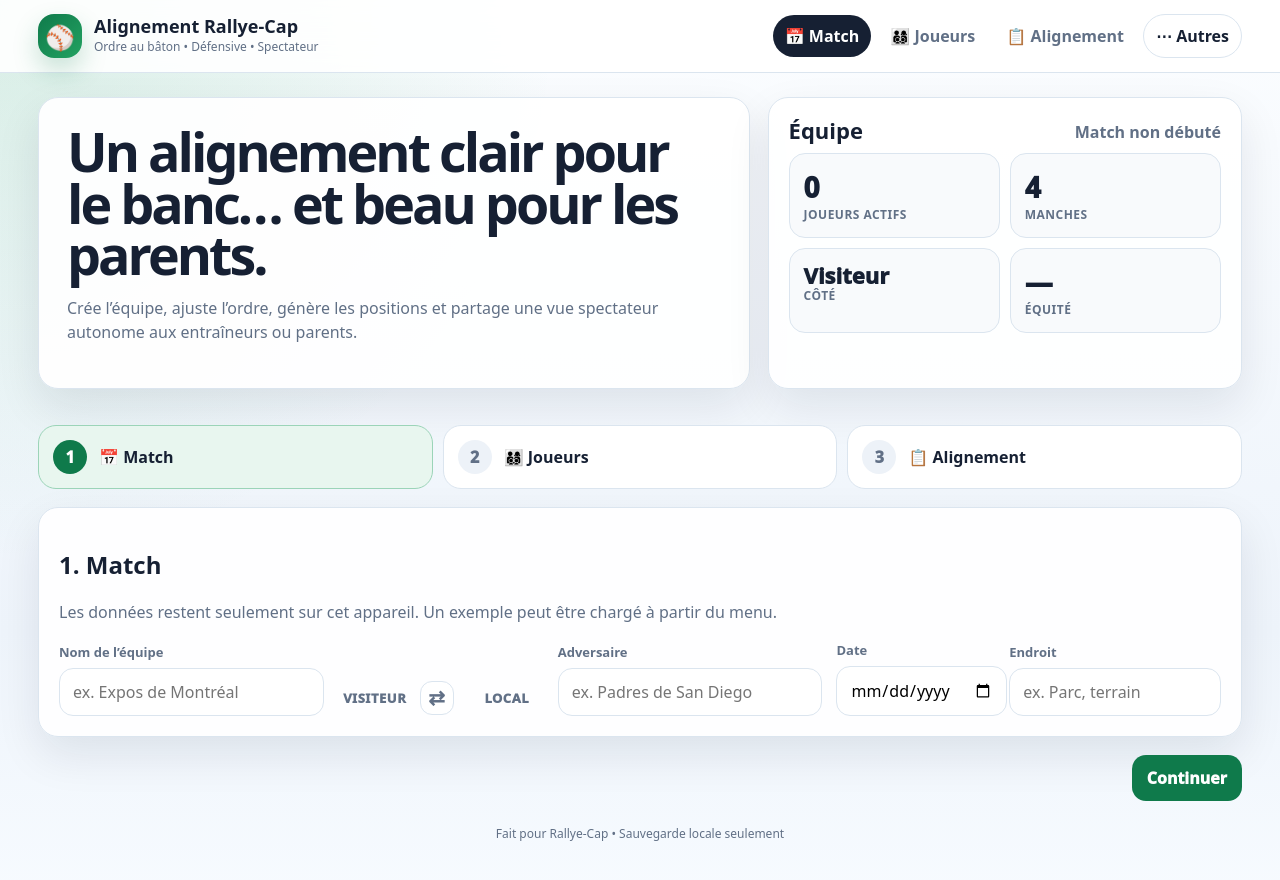
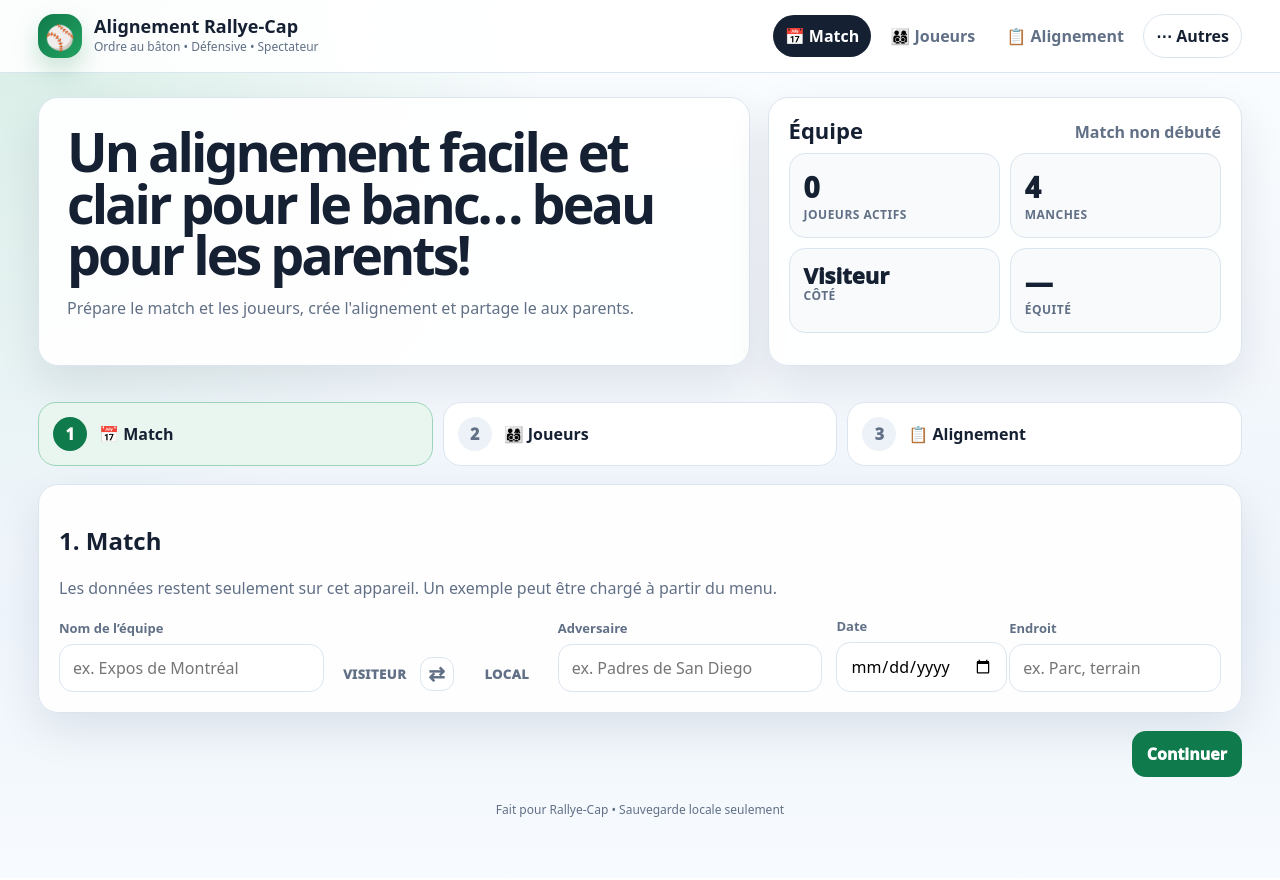
Before and after one commit to flegault/rallye-cap, a plain HTML site: page index.html in a window 1280 px wide. Drawn offline with Linux system fonts and the light colour scheme.

Commit message:
Fix bug input match et texte intro

```diff
--- a/app.js
+++ b/app.js
@@ -45,7 +45,7 @@ function active(){let ids=new Set(state.players.filter(p=>p.on).map(p=>p.id));le
 function historicalIds(){let ids=new Set();state.schedule.forEach((inn,i)=>{if(isHalfLocked(i,defenseHalf()))Object.keys(inn.pos||{}).forEach(id=>ids.add(id))});Object.entries(state.battingOrders||{}).forEach(([k,order])=>{let m=k.match(/^(\d+):(debut|fin)$/);if(m&&isHalfLocked(+m[1],m[2]))(order||[]).forEach(id=>ids.add(id))});return ids}
 function tablePlayers(){let hist=historicalIds();if(!isMatchStarted())return active();let activeIds=new Set(state.players.filter(p=>p.on).map(p=>p.id)),seen=new Set(),rows=[];state.order.forEach(id=>{let p=player(id);if(p&&(activeIds.has(id)||hist.has(id))&&!seen.has(id)){rows.push(p);seen.add(id)}});state.players.forEach(p=>{if((activeIds.has(p.id)||hist.has(p.id))&&!seen.has(p.id)){rows.push(p);seen.add(p.id)}});return rows.slice(0,MAX+12)}
 function route(name){let raw=name||location.hash.replace('#','')||state.route||'match',r=normalizeRoute(raw);let previous=state.route;state.route=r;let autoOptimized=maybeAutoOptimizeLineup(r);save();if(raw!==r&&location.hash)history.replaceState(null,'','#'+r);$$('.view').forEach(v=>v.classList.toggle('active',v.id==='view-'+r));$$('[data-nav],[data-step]').forEach(a=>a.classList.toggle('active',(a.dataset.nav||a.dataset.step)===r));$('#nav').classList.remove('open');let more=$('.navMore');if(more)more.classList.remove('open');let moreBtn=$('#moreBtn');if(moreBtn)moreBtn.setAttribute('aria-expanded','false');if(r!==previous)window.scrollTo({top:0,left:0,behavior:'auto'});if(autoOptimized){renderAlign();renderMini();renderOptimizeButton()}if(r==='spectateur')renderMatch();}
-function updateFromInputs(){if(isMatchStarted())return;state.team=$('#team').value.trim();state.opp=$('#opp').value.trim();state.date=$('#date').value;state.place=$('#place').value.trim();state.fixed=$('#fixed').checked;markDirty();save();}
+function updateFromInputs(){if(isMatchStarted())return;state.team=$('#team').value;state.opp=$('#opp').value;state.date=$('#date').value;state.place=$('#place').value;state.fixed=$('#fixed').checked;markDirty();save();}
 function isBattingHalf(half){return(state.side==='visiteur'&&half==='debut')||(state.side==='locale'&&half==='fin')}
 function defenseHalf(){return state.side==='visiteur'?'fin':'debut'}
 function halfLabel(half){return half==='debut'?'Début':'Fin'}
--- a/index.html
+++ b/index.html
@@ -30,8 +30,8 @@
 <main class="wrap">
   <section class="hero noPrint">
     <div class="heroCard">
-      <h2>Un alignement clair pour le banc… et beau pour les parents.</h2>
-      <p>Crée l’équipe, ajuste l’ordre, génère les positions et partage une vue spectateur autonome aux entraîneurs ou parents.</p>
+      <h2>Un alignement facile et clair pour le banc… beau pour les parents!</h2>
+      <p>Prépare le match et les joueurs, crée l'alignement et partage le aux parents.</p>
     </div>
     <div class="card">
       <div class="mini">
```
